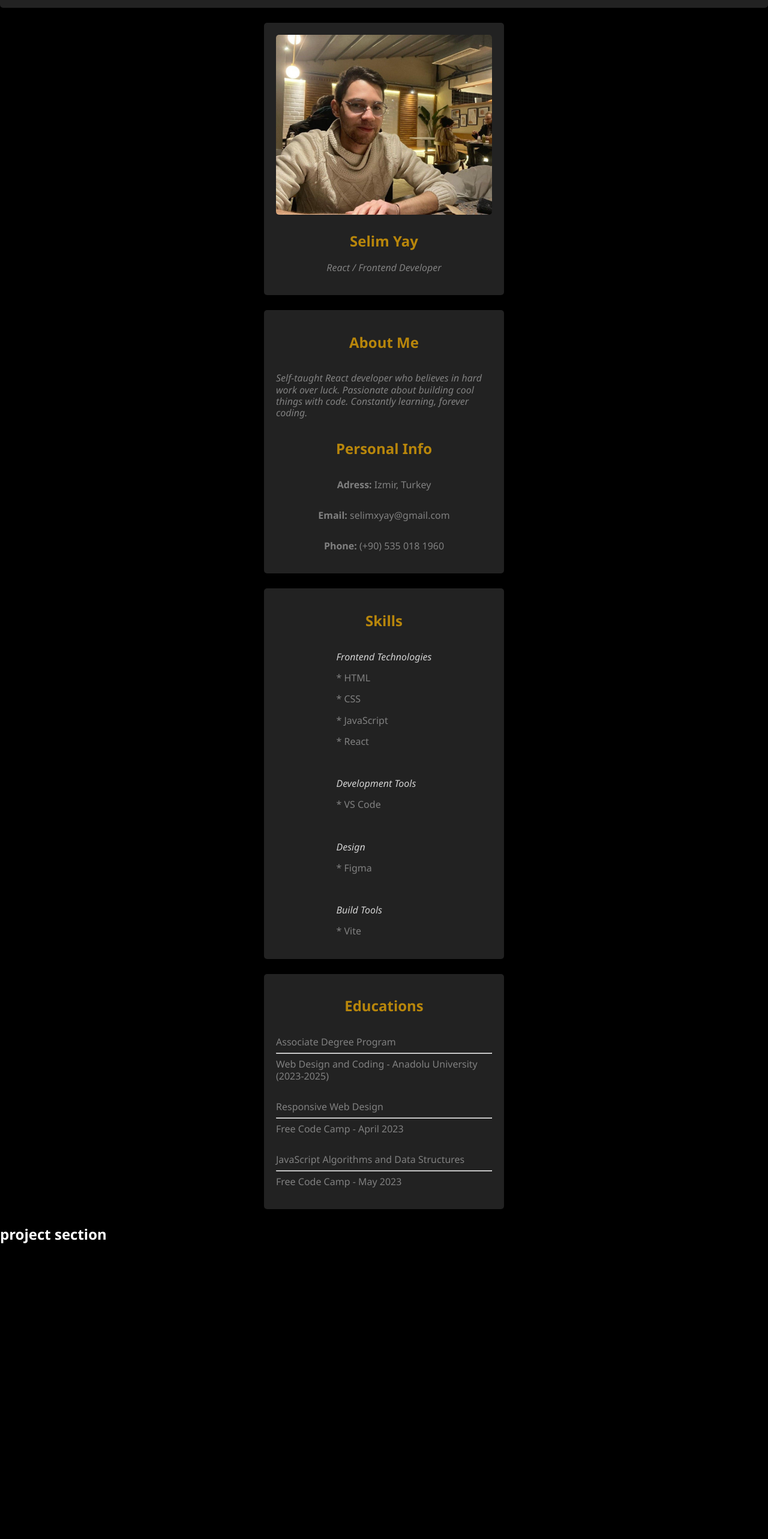
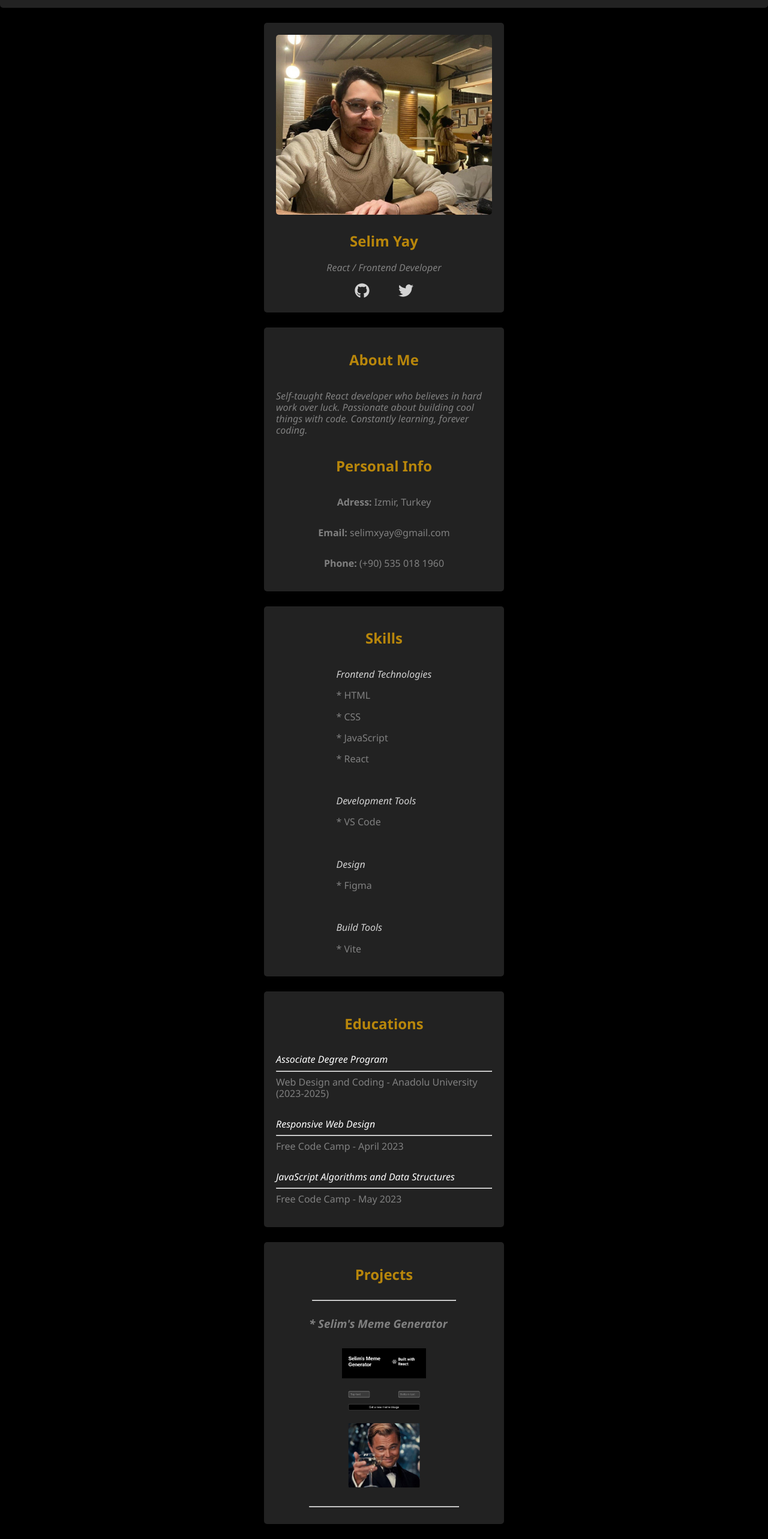
Before and after one commit to selimyay00/portfolio-website, a React (Vite) app: page / in a window 1280 px wide. Shown: the part 67-2633 px from the top of the page at 60% size. Before the commit the page ends 2161 px from the top, so only its background shows below. Built offline with nearby package versions, Linux system fonts and the light colour scheme.

Commit message:
started to build the projects page - added one

```diff
--- a/src/components/pages/Intro/Intro.jsx
+++ b/src/components/pages/Intro/Intro.jsx
@@ -1,5 +1,7 @@
 import './intro.css'
 import myPhoto from '/src/images/my-photo.jpeg';
+import { FaGithub } from 'react-icons/fa';
+import { FaTwitter } from 'react-icons/fa';
 
 function Intro() {
     return (
@@ -11,8 +13,16 @@ function Intro() {
                         <i>
                             React / Frontend Developer
                         </i>
+                    </p>
+                    <div className='intro-icons-section'>
+                        <a href="https://github.com/selimyay00" target='_blank'>
+                            <FaGithub className='intro-icons' />
+                        </a>
+                        <a href="https://twitter.com/selimyay9700" target='_blank'>
+                            <FaTwitter className='intro-icons' />
+                        </a>
+                    </div>
 
-                    </p>
                 </div>
         </div>
     )
--- a/src/components/pages/Intro/intro.css
+++ b/src/components/pages/Intro/intro.css
@@ -30,3 +30,19 @@
 .container__content {
     color: gray;
 }
+
+.intro-icons-section {
+    display: flex;
+    justify-content: space-evenly;
+}
+
+.intro-icons {
+    width: 25px;
+    height: 25px;
+    text-decoration: none;
+    color: lightgray;
+}
+
+.intro-icons:hover {
+    color: gray;
+}
--- a/src/components/pages/educations/Educations.jsx
+++ b/src/components/pages/educations/Educations.jsx
@@ -6,14 +6,14 @@ function Educations() {
             <h2 className='container__title'>Educations</h2>
             <div className='educations-info'>
                 <p className='container__content'>
-                    Associate Degree Program
+                    <i style={{color: 'white'}}>Associate Degree Program</i>
                     <br />
                     <hr />
                     Web Design and Coding - Anadolu University (2023-2025)
                 </p>
                 <p className='container__content'>
                     <a href="https://www.freecodecamp.org/certification/fcc82078224-bed1-48bc-85b8-abcca4172f35/responsive-web-design"target='_blank' className='educations-link'>
-                    Responsive Web Design
+                    <i style={{color: 'white'}} className='educations__name'>Responsive Web Design</i>
                     </a>
                     <br />
                     <hr />
@@ -21,7 +21,7 @@ function Educations() {
                 </p>
                 <p className='container__content'>
                     <a href="https://www.freecodecamp.org/certification/fcc82078224-bed1-48bc-85b8-abcca4172f35/javascript-algorithms-and-data-structures" target='_blank' className='educations-link'>
-                    JavaScript Algorithms and Data Structures
+                    <i style={{color: 'white'}} className='educations__name'>JavaScript Algorithms and Data Structures</i>
                     </a>
                     <br />
                     <hr />
--- a/src/components/pages/educations/educations.css
+++ b/src/components/pages/educations/educations.css
@@ -8,6 +8,7 @@
     color: gray;
 }
 
-.educations-link:hover {
-    color: darkgoldenrod;
+.educations__name:hover {
+    background-color: gray;
+    border-radius: 5px;
 }
--- a/src/components/pages/projects/Projects.jsx
+++ b/src/components/pages/projects/Projects.jsx
@@ -1,10 +1,25 @@
 import './projects.css'
+import memeGenerator from '/src/images/meme-generator.jpeg';
+
 
 function Projects() {
     return (
-        <>
-            <h1>project section</h1>
-        </>
+        <div className='container'>
+            <h2 className='container__title'>Projects</h2>
+            <hr style={{width: 240}} />
+            <div className='container__content'>
+                <h3 style={{ marginBottom: 30 }}>
+                     <a href="https://selimyay00.github.io/meme-generator/" className='project-links' target='_blank'>
+                     <i>
+                        * Selim's Meme Generator
+                     </i>
+
+                     </a>
+                </h3>
+                <img src={memeGenerator} alt="meme-generator-image" className='project-images' />
+                <hr />
+            </div>
+        </div>
     )
 }
 
--- a/src/components/pages/projects/projects.css
+++ b/src/components/pages/projects/projects.css
@@ -0,0 +1,14 @@
+.project-links {
+    text-decoration: none;
+    color: gray;
+}
+
+.project-links:hover {
+    color: darkgoldenrod;
+}
+
+.project-images {
+    height: 250px;
+    width: 250px;
+    object-fit: contain;
+}
```
Also changed, not shown: src/images/meme-generator.jpeg (added).
